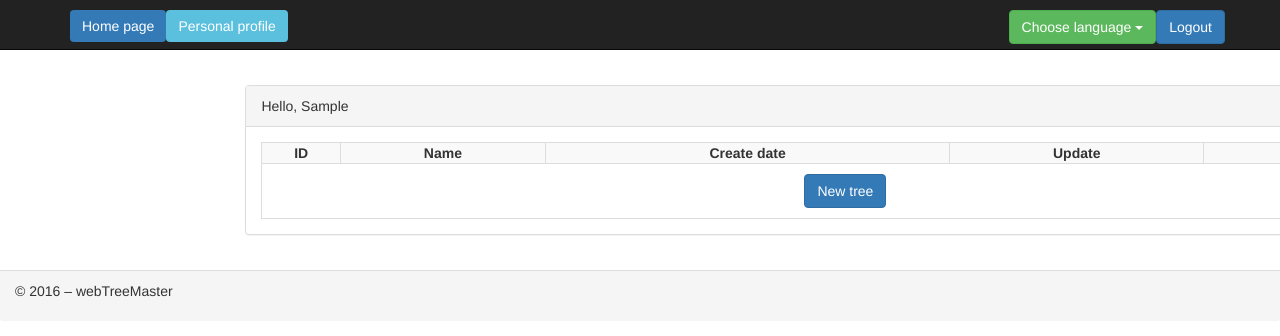
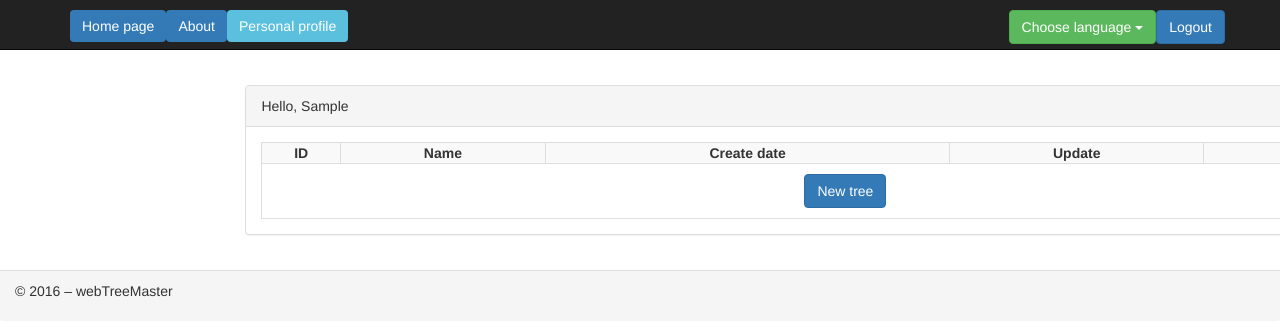
Before and after one commit to Pogozhev/webMindMaster, a Django app: page / in a window 1280 px wide; the page is wider, and only the part inside the window is pictured. Shown: the top 336 px of that part. Run offline with Django 3.2, Linux system fonts and the light colour scheme; the visitor is signed in with stand-in values (Sample User, id 1); data that the repository does not hold is empty; some libraries are stand-ins or nearby versions.

Commit message:
Добавил вкладку  About

```diff
--- a/kursach/urls.py
+++ b/kursach/urls.py
@@ -25,6 +25,7 @@ urlpatterns = [
     url(r'^admin/', admin.site.urls),
     url(r'^$', tree_views.tree_list, name='tree_list'),
     url(r'^tree_list/', tree_views.tree_list, name='tree_list'),
+    url(r'^about/', tree_views.about_view,   name='about'),
 
     url(r'^login', account_views.login_view, name='login'),
     url(r'^logout', account_views.logout_view, name='logout'),
--- a/templates/base.html
+++ b/templates/base.html
@@ -96,6 +96,11 @@
                             <a href="{% url 'tree_list' %}"  class="btn btn-primary">{% trans "Home page" %}</a>
                         </div>
                     </li>
+                     <li>
+                        <div style="padding-top: 10px">
+                            <a href="{% url 'about' %}"  class="btn btn-primary">{% trans "About" %}</a>
+                        </div>
+                    </li>
                      {% if user.is_authenticated %}
                      <li>
                          <div style="width: 500px; padding-top: 10px">
--- a/trees/views.py
+++ b/trees/views.py
@@ -77,3 +77,7 @@ def savetree(request, tree_id):
     tree.save();
     logger.info("User: " + request.user.username + " updated tree: " + str(tree.id))
     return HttpResponse(request)
+
+@csrf_exempt
+def about_view(request):
+    return render(request, 'account/about.html')
```
Also changed, not shown: templates/account/about.html (added, +8 -0 lines), trees/tests.py (+2 -10 lines), 1 other file.
